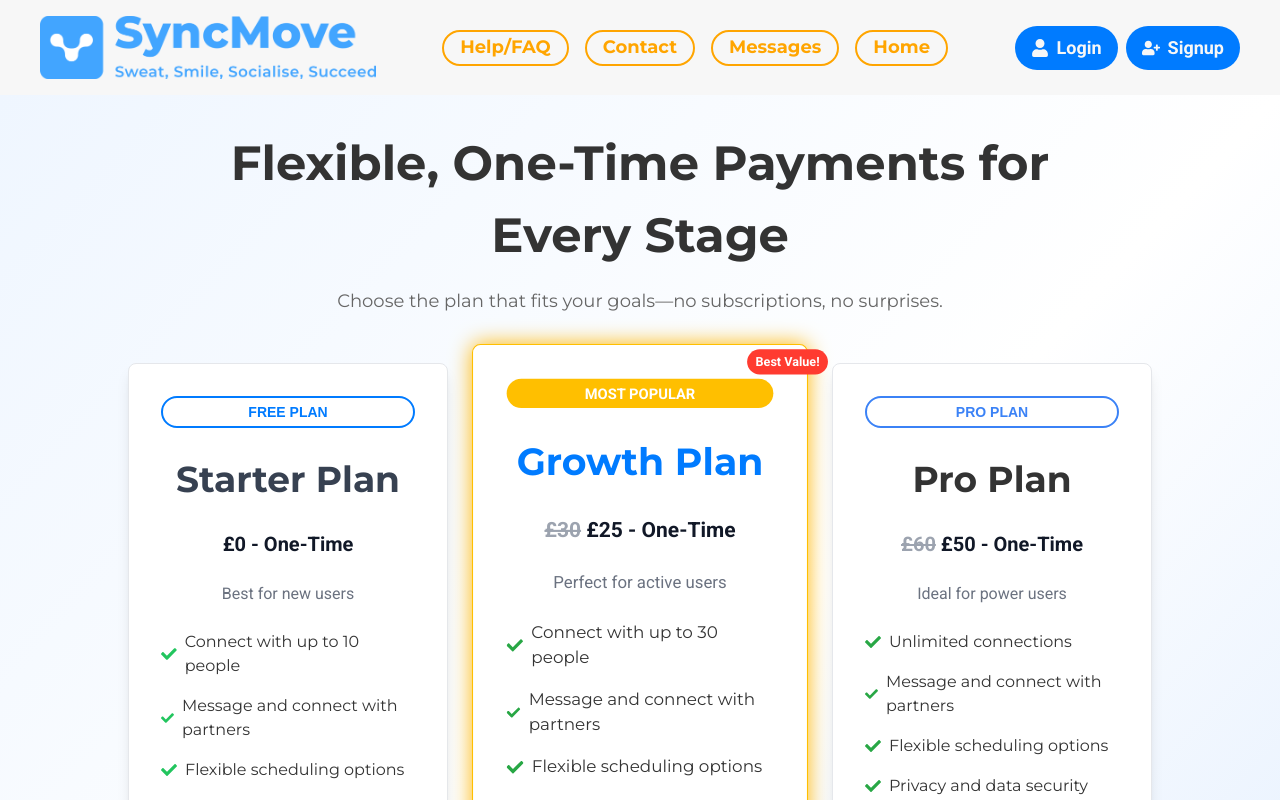
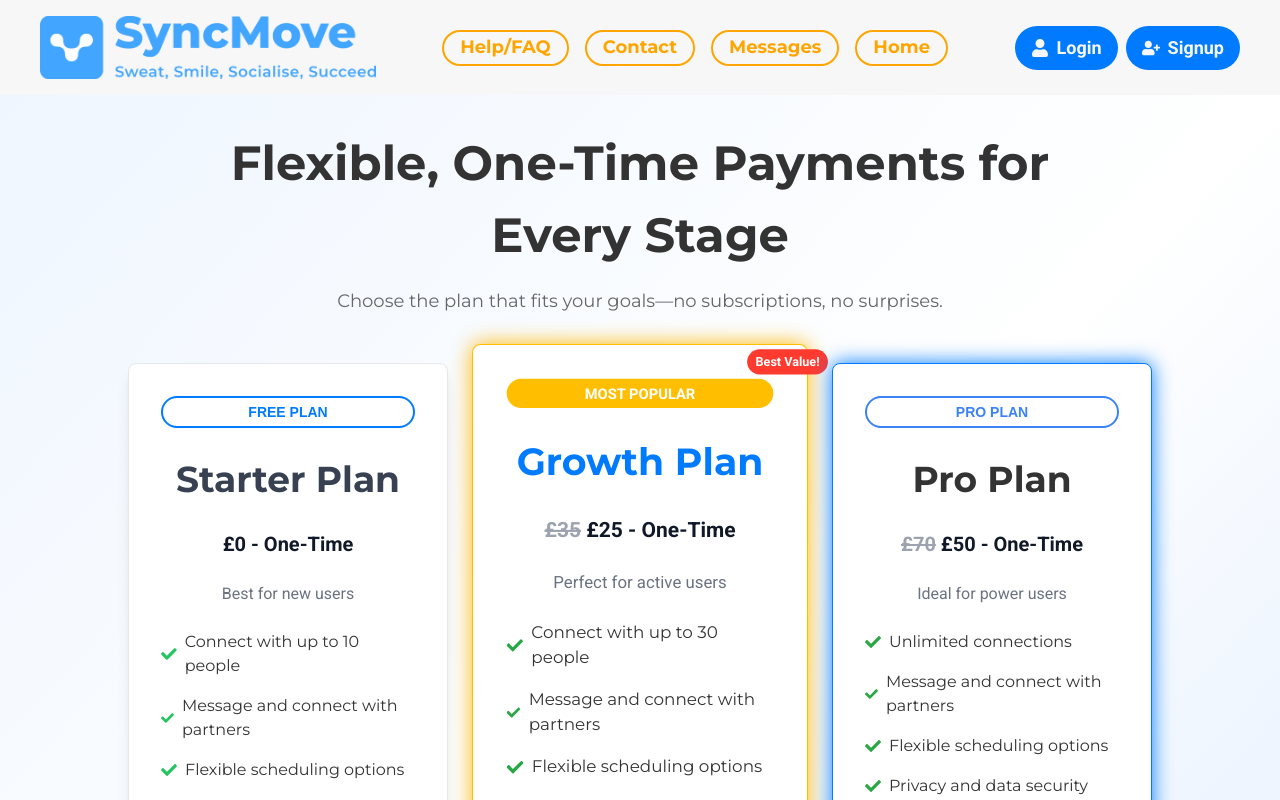
Before and after one commit to fmealing/SyncMove-frontend, a Next.js app: page /pricing in a window 1280 px wide. Shown: the top 800 px of the page. Built offline with nearby package versions, Linux system fonts and the light colour scheme.

Commit message:
Completed SEO

```diff
--- a/app/dashboard/dashboard.tsx
+++ b/app/dashboard/dashboard.tsx
@@ -81,7 +81,7 @@ const Dashboard: React.FC = () => {
           Welcome back, {username}!
         </h1>
         {/* Debugging button */}
-        <button
+        {/* <button
           onClick={() =>
             console.log(
               "User Profile",
@@ -93,7 +93,7 @@ const Dashboard: React.FC = () => {
           className="text-lg px-4 py-2 text-white bg-secondary rounded-full"
         >
           Debugging Button
-        </button>
+        </button> */}
         <div className="flex flex-col gap-4 max-w-56 pb-10">
           <NavigationButton
             label="Notifications"
--- a/app/matching/matching.tsx
+++ b/app/matching/matching.tsx
@@ -6,6 +6,7 @@ import LoadingScreen from "../components/LoadingScreen";
 import PartnerCard from "../components/matching/PartnerCard";
 import Pagination from "../components/matching/Pagination";
 import { calculateAge } from "../utils/helpers";
+import SEO from "../components/SEO";
 
 const Matching: React.FC = () => {
   const [partners, setPartners] = useState<any[]>([]);
@@ -80,6 +81,12 @@ const Matching: React.FC = () => {
   };
 
   return (
+    <>
+      <SEO
+        title="Find Your Workout Partner | SyncMove Matching"
+        description="Connect with workout partners near you through SyncMove's Matching page. Filter by gender, interests, and availability to find the ideal fitness buddy."
+        keywords="workout partner, fitness buddy, SyncMove, matching, fitness partner, gender filter"
+      />
       <div className="p-6 space-y-8 min-h-screen">
         <h2 className="text-3xl font-bold mb-4 text-textPrimary">
           Find Your Workout Partner
@@ -114,6 +121,7 @@ const Matching: React.FC = () => {
           onPageChange={setCurrentPage}
         />
       </div>
+    </>
   );
 };
 
--- a/app/messaging/messaging.jsx
+++ b/app/messaging/messaging.jsx
@@ -4,6 +4,7 @@ import React, { useEffect, useState } from "react";
 import { jwtDecode } from "jwt-decode";
 import { io } from "socket.io-client";
 import { FaPaperPlane, FaUserCircle } from "react-icons/fa";
+import SEO from "../components/SEO";
 
 const Messaging = () => {
   const [conversations, setConversations] = useState([]);
@@ -108,6 +109,12 @@ const Messaging = () => {
   };
 
   return (
+    <>
+      <SEO
+        title="SyncMove Messaging | Connect with Your Workout Partners"
+        description="Chat with your workout partners on SyncMove to schedule workouts, discuss goals, and stay motivated together."
+        keywords="SyncMove messaging, workout partner chat, fitness connection, schedule workout, workout communication"
+      />
       <div className="flex h-[calc(100vh-80px)] p-4 space-x-6 bg-gray-50">
         {/* Left Section */}
         <div className="w-1/3 bg-lightGray rounded-lg shadow-lg p-4 space-y-4">
@@ -165,7 +172,9 @@ const Messaging = () => {
                     <p className="text-textPrimary text-lg font-semibold font-primary">
                       {msg.sender.fullName}
                     </p>
-                  <p className="text-textPrimary font-primary">{msg.content}</p>
+                    <p className="text-textPrimary font-primary">
+                      {msg.content}
+                    </p>
                     <span className="text-xs text-gray-400">
                       {new Date(msg.timestamp).toLocaleTimeString()}
                     </span>
@@ -203,6 +212,7 @@ const Messaging = () => {
           </div>
         </div>
       </div>
+    </>
   );
 };
 
--- a/app/notifications/notifications.tsx
+++ b/app/notifications/notifications.tsx
@@ -7,6 +7,7 @@ import {
   deleteNotification,
 } from "../utils/notificationApi";
 import toast from "react-hot-toast";
+import SEO from "../components/SEO";
 
 const Notifications = () => {
   const [notifications, setNotifications] = useState<any[]>([]);
@@ -44,6 +45,12 @@ const Notifications = () => {
   if (error) return <p className="text-red-500">{error}</p>;
 
   return (
+    <>
+      <SEO
+        title="Notifications | SyncMove"
+        description="Stay updated with the latest notifications from SyncMove, including partner requests, workout updates, and activity reminders to enhance your fitness journey."
+        keywords="SyncMove notifications, fitness updates, workout notifications, partner requests, activity reminders"
+      />
       <div className="notification-background w-full min-h-screen flex flex-col items-center p-6 bg-lightGray">
         <div className="notification-content max-w-4xl w-full space-y-6 bg-white rounded-lg shadow-lg p-6">
           <h1 className="text-h2 font-semibold font-primary text-textPrimary">
@@ -74,6 +81,7 @@ const Notifications = () => {
           )}
         </div>
       </div>
+    </>
   );
 };
 
--- a/app/partnerProfile/[id]/partnerProfile.tsx
+++ b/app/partnerProfile/[id]/partnerProfile.tsx
@@ -363,7 +363,7 @@ const PartnerProfile = ({ params }: { params: { id: string } }) => {
               {/* Upgrade Button */}
               <Link
                 href="/pricing"
-                className="px-5 py-3 text-lg font-bold text-white bg-gradient -to-r from-yellow-400 via-yellow-500 to-yellow-600 rounded-full shadow-lg hover:shadow-2xl transform hover:scale-105 flex items-center justify-center gap-2 transition-all duration-200 ease-in-out"
+                className="px-5 py-3 text-lg font-bold text-white bg-gradient-to-r from-yellow-400 via-yellow-500 to-yellow-600 rounded-full shadow-lg hover:shadow-2xl transform hover:scale-105 flex items-center justify-center gap-2 transition-all duration-200 ease-in-out"
               >
                 <FaRocket className="animate-bounce" />
                 Unlock Premium Access
--- a/app/pricing/page.tsx
+++ b/app/pricing/page.tsx
@@ -111,7 +111,7 @@ const PricingPage: React.FC = () => {
         </div>
 
         {/* Growth Plan - Most Popular */}
-        <div className="relative bg-white rounded-lg shadow-lg p-8 text-center space-y-6 border border-actionAmber transform scale-105 hover:scale-110 transition-transform highlight">
+        <div className="relative bg-white rounded-lg shadow-lg p-8 text-center space-y-6 border border-actionAmber transform scale-105 hover:scale-110 transition-transform highlight-1">
           <div className="bg-actionAmber text-white py-1 px-4 rounded-full text-sm uppercase font-bold font-['Roboto']">
             Most Popular
           </div>
@@ -119,7 +119,7 @@ const PricingPage: React.FC = () => {
             Growth Plan
           </h2>
           <p className="text-xl font-bold text-gray-900">
-            <span className="line-through text-gray-400">£30</span> £25 -
+            <span className="line-through text-gray-400">£35</span> £25 -
             One-Time
           </p>
           <p className="text-gray-500">Perfect for active users</p>
@@ -149,7 +149,7 @@ const PricingPage: React.FC = () => {
         </div>
 
         {/* Pro Plan */}
-        <div className="bg-white rounded-lg shadow-lg p-8 text-center space-y-6 border border-gray-200 transition-transform transform hover:scale-105">
+        <div className="bg-white rounded-lg shadow-lg p-8 text-center space-y-6 border border-primary transition-transform transform hover:scale-105 highlight-2">
           <div className="border-2 border-blue-500 text-blue-500 py-1 px-4 rounded-full text-sm uppercase font-bold">
             Pro Plan
           </div>
@@ -157,7 +157,7 @@ const PricingPage: React.FC = () => {
             Pro Plan
           </h2>
           <p className="text-xl font-bold text-gray-900">
-            <span className="line-through text-gray-400">£60</span> £50 -
+            <span className="line-through text-gray-400">£70</span> £50 -
             One-Time
           </p>
           <p className="text-gray-500">Ideal for power users</p>
--- a/app/schedule-workout/[userId]/page.tsx
+++ b/app/schedule-workout/[userId]/page.tsx
@@ -8,6 +8,7 @@ import toast from "react-hot-toast";
 import LoadingScreen from "@/app/components/LoadingScreen";
 import DatePicker from "@/app/components/DatePicker";
 import TimeSelector from "@/app/components/TimeSelector";
+import SEO from "@/app/components/SEO";
 
 interface Partner {
   fullName: string;
@@ -118,6 +119,12 @@ const ScheduleWorkoutPage = () => {
   }
 
   return (
+    <>
+      <SEO
+        title="Schedule Workout | SyncMove"
+        description="Schedule a workout session with your chosen partner. Choose a date, time, location, and send a custom message to coordinate effectively."
+        keywords="schedule workout, workout partner, fitness activities, SyncMove"
+      />
       <div className="scheduling-background min-h-screen">
         <div className="scheduling-content">
           <h1 className="text-textPrimary text-h2 font-primary font-semibold p-4">
@@ -125,8 +132,8 @@ const ScheduleWorkoutPage = () => {
           </h1>
           <p className="text-center font-secondary text-textSecondary text-lg mb-6">
             Welcome! Here you can schedule a workout with your partner. Please
-          remember to be respectful, arrive on time, and communicate any changes
-          to your partner.
+            remember to be respectful, arrive on time, and communicate any
+            changes to your partner.
           </p>
 
           <div className="flex flex-col md:flex-row md:items-start md:space-x-8 space-y-6 md:space-y-0 w-full">
@@ -183,6 +190,7 @@ const ScheduleWorkoutPage = () => {
           </button>
         </div>
       </div>
+    </>
   );
 };
 
--- a/app/settings/settings.tsx
+++ b/app/settings/settings.tsx
@@ -14,6 +14,7 @@ import ProfileSection from "../components/Settings/ProfileSection";
 import FitnessPreferences from "../components/Settings/FitnessPreferences";
 import NotificationPreferences from "../components/Settings/NotificationPreferences";
 import PrivacyPreferences from "../components/Settings/PrivacyPreferences";
+import SEO from "../components/SEO";
 
 // Types declaration
 type NotificationSettings = {
@@ -26,6 +27,13 @@ type NotificationSettingKey = "notifications" | "messages" | "reminders";
 
 const Settings: React.FC = () => {
   return (
+    <>
+      <SEO
+        title="SyncMove Settings | Customize Your Experience"
+        description="Adjust your profile, fitness preferences, notifications, and privacy settings to personalize your SyncMove experience."
+        keywords="SyncMove settings, profile customization, fitness preferences, privacy settings"
+      />
+
       <div className="flex w-full min-h-screen p-6 bg-lightGray">
         {/* Left Navigation Panel */}
         <div className="w-1/4 p-4 bg-white rounded-lg shadow-md">
@@ -68,6 +76,7 @@ const Settings: React.FC = () => {
           <PrivacyPreferences />
         </div>
       </div>
+    </>
   );
 };
 
--- a/app/styles/globals.scss
+++ b/app/styles/globals.scss
@@ -261,15 +261,28 @@ button {
   }
 }
 
-.highlight {
-  animation: glow 2s infinite alternate;
+.highlight-1 {
+  animation: glow1 2s infinite alternate;
 }
 
-@keyframes glow {
+.highlight-2 {
+  animation: glow2 2s infinite alternate;
+}
+
+@keyframes glow1 {
   0% {
-    box-shadow: 0 0 10px rgba(255, 183, 0, 0.5);
+    box-shadow: 0 0 10px rgba(255, 183, 0, 0.2);
   }
   100% {
     box-shadow: 0 0 20px rgba(255, 183, 0, 1);
   }
 }
+
+@keyframes glow2 {
+  0% {
+    box-shadow: 0 0 10px rgba(0, 123, 255, 0.5);
+  }
+  100% {
+    box-shadow: 0 0 20px rgba(0, 123, 255, 1);
+  }
+}
```
Lines whose indentation alone changed are shown as unchanged.
